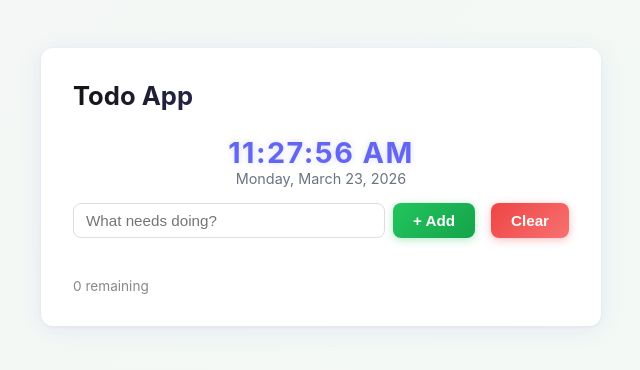
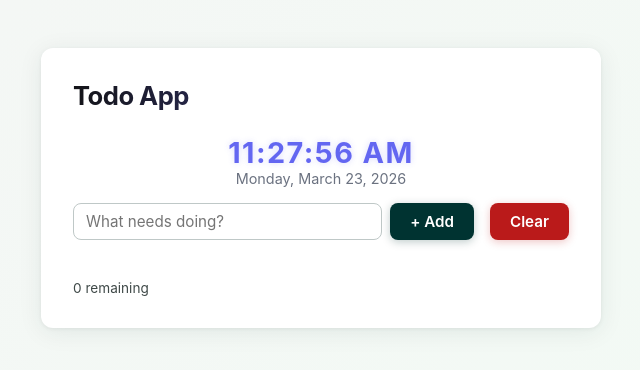
Before and after one commit to thedineshbabu/todo-app, a React (Vite) app: page / in a window 1280 px wide. Shown: the top 370 px of the page, without its empty margins (319-959 px from the left). Built offline with nearby package versions, Linux system fonts and the light colour scheme.

Commit message:
TASK-150: Revamp App.tsx layout, header, and input section using design tokens

```diff
--- a/src/App.tsx
+++ b/src/App.tsx
@@ -1,11 +1,11 @@
 import { useState, useEffect } from "react";
 import "./App.css";
+import { colors, spacing, radii, shadows, typography } from "./styles/tokens";
 
 export default function App() {
   const [text, setText] = useState("");
   const [addHovered, setAddHovered] = useState(false);
   const [clearHovered, setClearHovered] = useState(false);
-  const [deleteHoveredId, setDeleteHoveredId] = useState<number | null>(null);
   const [todos, setTodos] = useState<any[]>([]);
   const [newIds, setNewIds] = useState<Set<number>>(new Set());
   const [now, setNow] = useState(new Date());
@@ -73,19 +73,65 @@ export default function App() {
   const remaining = todos.filter((t) => !t.completed).length;
 
   return (
-    <div className="container">
-      <h1>Todo App</h1>
+    <div
+      style={{
+        maxWidth: "560px",
+        margin: `${spacing.xxxl} auto`,
+        background: colors.surfaceContainerLowest,
+        borderRadius: radii.lg,
+        padding: spacing.xxl,
+        boxShadow: shadows.card,
+        fontFamily: typography.fontFamily,
+      }}
+    >
+      <h1
+        style={{
+          fontSize: typography.sizeLg,
+          fontWeight: typography.weightBold,
+          marginBottom: spacing.xl,
+          color: colors.primary,
+          letterSpacing: "-0.02em",
+        }}
+      >
+        Todo App
+      </h1>
       <div className="clock-container">
         <div className="clock-time">{clockTime}</div>
         <div className="clock-date">{clockDate}</div>
       </div>
-      <div className="input-row">
+      <div
+        style={{
+          display: "flex",
+          gap: spacing.sm,
+          marginBottom: spacing.xl,
+        }}
+      >
         <input
           type="text"
           value={text}
           onChange={(e) => setText(e.target.value)}
           placeholder="What needs doing?"
           onKeyDown={(e) => e.key === "Enter" && addTodo()}
+          style={{
+            flex: 1,
+            padding: `${spacing.sm} ${spacing.md}`,
+            fontSize: typography.sizeBase,
+            border: `1px solid ${colors.border}`,
+            borderRadius: radii.md,
+            outline: "none",
+            background: colors.surfaceContainerLowest,
+            color: colors.onSurface,
+            fontFamily: typography.fontFamily,
+            transition: "border-color 0.2s, box-shadow 0.2s",
+          }}
+          onFocus={(e) => {
+            e.currentTarget.style.borderColor = colors.primaryHover;
+            e.currentTarget.style.boxShadow = shadows.inputFocus;
+          }}
+          onBlur={(e) => {
+            e.currentTarget.style.borderColor = colors.border;
+            e.currentTarget.style.boxShadow = "none";
+          }}
         />
         <button
           type="button"
@@ -93,19 +139,16 @@ export default function App() {
           onMouseEnter={() => setAddHovered(true)}
           onMouseLeave={() => setAddHovered(false)}
           style={{
-            background: addHovered
-              ? "linear-gradient(135deg, #15803d, #16a34a)"
-              : "linear-gradient(135deg, #22c55e, #16a34a)",
-            color: "#fff",
+            background: addHovered ? colors.primaryHover : colors.primary,
+            color: colors.onPrimary,
             border: "none",
-            borderRadius: "8px",
-            padding: "8px 20px",
-            fontWeight: 600,
-            fontSize: "0.95rem",
+            borderRadius: radii.md,
+            padding: `${spacing.sm} 20px`,
+            fontWeight: typography.weightSemibold,
+            fontSize: typography.sizeBase,
+            fontFamily: typography.fontFamily,
             cursor: "pointer",
-            boxShadow: addHovered
-              ? "0 4px 14px rgba(34,197,94,0.6)"
-              : "0 2px 8px rgba(34,197,94,0.35)",
+            boxShadow: addHovered ? shadows.buttonHover : shadows.button,
             transform: addHovered ? "translateY(-1px)" : "translateY(0)",
             transition: "all 0.2s ease",
           }}
@@ -118,22 +161,19 @@ export default function App() {
           onMouseEnter={() => setClearHovered(true)}
           onMouseLeave={() => setClearHovered(false)}
           style={{
-            background: clearHovered
-              ? "linear-gradient(135deg, #b91c1c, #dc2626)"
-              : "linear-gradient(135deg, #ef4444, #f87171)",
-            color: "#fff",
+            background: clearHovered ? colors.dangerHover : colors.danger,
+            color: colors.onDanger,
             border: "none",
-            borderRadius: "8px",
-            padding: "8px 20px",
-            fontWeight: 600,
-            fontSize: "0.95rem",
+            borderRadius: radii.md,
+            padding: `${spacing.sm} 20px`,
+            fontWeight: typography.weightSemibold,
+            fontSize: typography.sizeBase,
+            fontFamily: typography.fontFamily,
             cursor: "pointer",
-            boxShadow: clearHovered
-              ? "0 4px 14px rgba(239,68,68,0.6)"
-              : "0 2px 8px rgba(239,68,68,0.35)",
+            boxShadow: clearHovered ? shadows.dangerButtonHover : shadows.dangerButton,
             transform: clearHovered ? "translateY(-1px)" : "translateY(0)",
             transition: "all 0.2s ease",
-            marginLeft: "8px",
+            marginLeft: spacing.sm,
           }}
         >
           Clear
@@ -165,7 +205,17 @@ export default function App() {
           </li>
         ))}
       </ul>
-      <p className="remaining" key={remaining}>{remaining} remaining</p>
+      <p
+        className="remaining"
+        key={remaining}
+        style={{
+          marginTop: spacing.lg,
+          fontSize: typography.sizeSm,
+          color: colors.onSurfaceVariant,
+        }}
+      >
+        {remaining} remaining
+      </p>
     </div>
   );
 }
--- /dev/null
+++ b/src/styles/tokens.ts
@@ -0,0 +1,61 @@
+// Design tokens — Veridian Slate theme
+// Single source of truth for all inline style values in App.tsx
+
+export const colors = {
+  primary: "#003331",
+  primaryHover: "#004b49",
+  onPrimary: "#ffffff",
+
+  surface: "#f8faf9",
+  surfaceContainer: "#eceeed",
+  surfaceContainerLow: "#f2f4f3",
+  surfaceContainerLowest: "#ffffff",
+
+  onSurface: "#191c1c",
+  onSurfaceVariant: "#3f4948",
+
+  border: "#bfc8c7",
+  outline: "#707978",
+
+  danger: "#ba1a1a",
+  dangerHover: "#93000a",
+  dangerContainer: "#ffdad6",
+  onDanger: "#ffffff",
+} as const;
+
+export const spacing = {
+  xs: "4px",
+  sm: "8px",
+  md: "12px",
+  lg: "16px",
+  xl: "24px",
+  xxl: "32px",
+  xxxl: "48px",
+} as const;
+
+export const radii = {
+  sm: "4px",
+  md: "8px",
+  lg: "12px",
+  xl: "16px",
+} as const;
+
+export const shadows = {
+  card: "0 4px 24px rgba(0,51,49,0.08), 0 1px 4px rgba(0,0,0,0.06)",
+  button: "0 2px 8px rgba(0,51,49,0.25)",
+  buttonHover: "0 4px 14px rgba(0,51,49,0.40)",
+  dangerButton: "0 2px 8px rgba(186,26,26,0.25)",
+  dangerButtonHover: "0 4px 14px rgba(186,26,26,0.40)",
+  inputFocus: "0 0 0 3px rgba(0,75,73,0.18)",
+} as const;
+
+export const typography = {
+  fontFamily: '-apple-system, BlinkMacSystemFont, "Segoe UI", Roboto, sans-serif',
+  sizeBase: "0.95rem",
+  sizeSm: "0.85rem",
+  sizeXs: "0.78rem",
+  sizeLg: "1.6rem",
+  weightNormal: 400,
+  weightSemibold: 600,
+  weightBold: 700,
+} as const;
```
